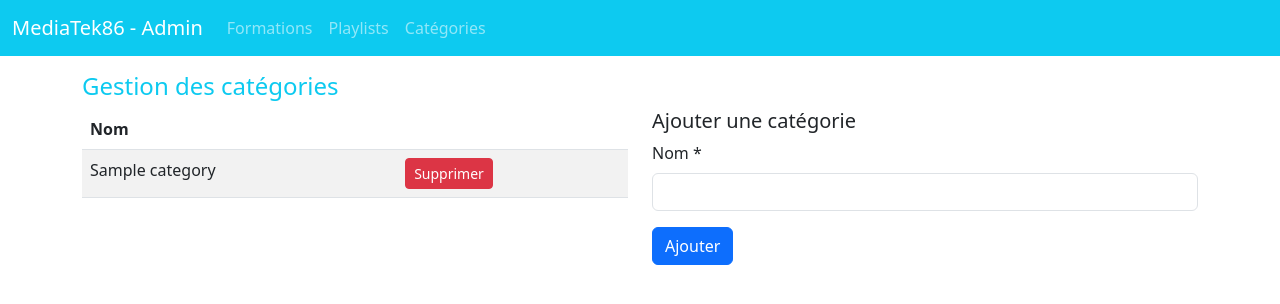
After one commit to aymenbkbk34/mediatekformation, a Symfony app: template templates/admin/categories.html.twig in a window 1280 px wide. The commit adds this page. Shown: the top 304 px of the page. Run offline with Twig, Linux system fonts and the light colour scheme; the template is opened without the code that fills it: most values are stand-ins (such as "Sample title", 1, 10 or a date in 2020); some libraries are stand-ins or nearby versions.

Commit message:
Mission 2 Tache 3 : gestion des categories back office

```diff
--- /dev/null
+++ b/templates/admin/categories.html.twig
@@ -0,0 +1,43 @@
+{% extends "baseadmin.html.twig" %}
+{% block body %}
+    <h4 class="text-info mt-3">Gestion des catégories</h4>
+    <div class="row">
+        <div class="col-md-6">
+            <table class="table table-striped" summary="Liste des catégories">
+                <thead>
+                    <tr>
+                        <th scope="col">Nom</th>
+                        <th scope="col"></th>
+                    </tr>
+                </thead>
+                <tbody>
+                    {% if categories|length > 0 %}
+                        {% for categorie in categories %}
+                            <tr>
+                                <td>{{ categorie.name }}</td>
+                                <td>
+                                    <a href="{{ path('admin.categories.supprimer', {id:categorie.id}) }}"
+                                       class="btn btn-danger btn-sm"
+                                       onclick="return confirm('Voulez-vous vraiment supprimer cette catégorie ?')">
+                                        Supprimer
+                                    </a>
+                                </td>
+                            </tr>
+                        {% endfor %}
+                    {% endif %}
+                </tbody>
+            </table>
+        </div>
+        <div class="col-md-6">
+            <h5>Ajouter une catégorie</h5>
+            <form method="POST">
+                <div class="mb-3">
+                    <label for="name" class="form-label">Nom *</label>
+                    <input type="text" class="form-control" id="name" name="name" required>
+                </div>
+                <input type="hidden" name="_token" value="{{ csrf_token('categorie_ajout') }}">
+                <button type="submit" class="btn btn-primary">Ajouter</button>
+            </form>
+        </div>
+    </div>
+{% endblock %}
--- a/templates/baseadmin.html.twig
+++ b/templates/baseadmin.html.twig
@@ -18,7 +18,7 @@
                             <a class="nav-link" href="{{ path('admin.playlists') }}">Playlists</a>
                         </li>
                         <li class="nav-item">
-                            <a class="nav-link" href="#">Catégories</a>
+                            <a class="nav-link" href="{{ path('admin.categories') }}">Catégories</a>
                         </li>
                     </ul>
                 </div>
```
Also changed, not shown: src/Controller/Admin/AdminCategorieController.php (added, +59 -0 lines).
